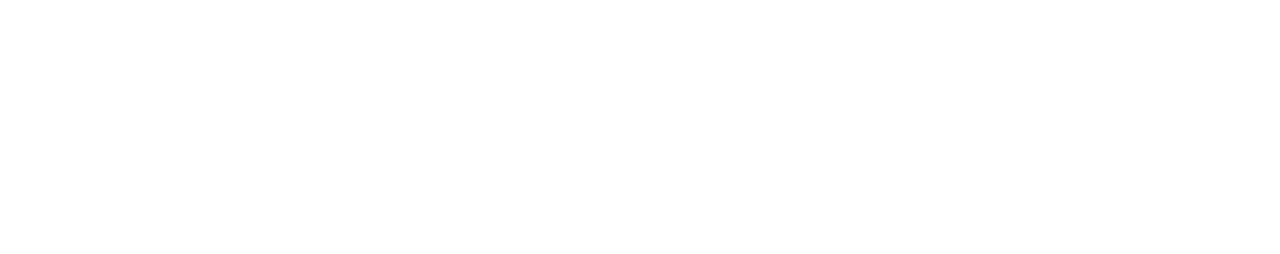
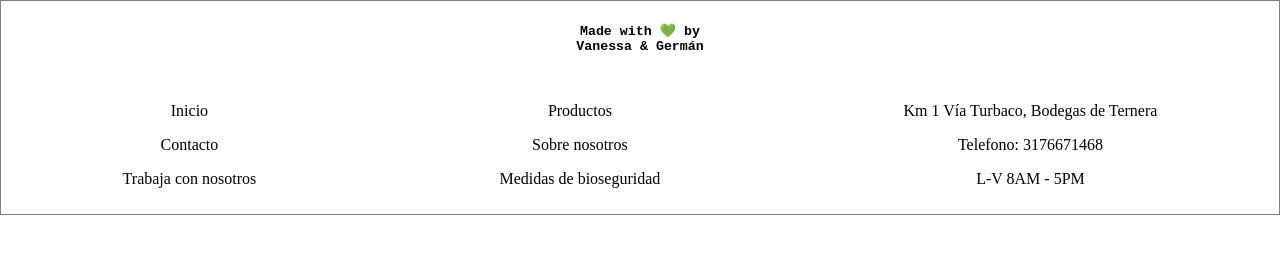
Before and after one commit to germantellezv/caragro-frontend, a plain HTML site: page index.html in a window 1280 px wide. Drawn offline with Linux system fonts and the light colour scheme.

Commit message:
[FOOTER/ADD] Initial footer

```diff
--- /dev/null
+++ b/css/footer.css
@@ -0,0 +1,23 @@
+body{
+  margin: 0;
+}
+
+footer {
+  border: 1px solid gray;
+  text-align: center;
+}
+
+.footer-title {
+  font-weight: 600;
+  font-family: 'Courier New', Courier, monospace;
+}
+
+.footer-container {
+  display: flex;
+  justify-content: space-around;
+  align-items: center;
+}
+
+.footer-column {
+  padding: 10px;
+}
--- a/index.html
+++ b/index.html
@@ -3,21 +3,38 @@
 <head>
   <meta charset="UTF-8">
   <title>Caragro | Arroz</title>
+  <link rel="stylesheet" href="css/footer.css">
 </head>
 <body>
 
 
     <div class="header">
       <!-- TODO: Navbar -->
-
     </div>
 
     <section>
       <!-- TODO: Some products -->
     </section>
 
-    <footer>
-      <!-- Contact and social media -->
+    <footer class="footer">
+      <h5 class="footer-title">Made with 💚 by <br> Vanessa & Germán</h5>
+      <div class="footer-container">
+        <div class="footer-column">
+          <p>Inicio</p>
+          <p>Contacto</p>
+          <p>Trabaja con nosotros</p>
+        </div>
+        <div class="footer-column">
+          <p>Productos</p>
+          <p>Sobre nosotros</p>
+          <p>Medidas de bioseguridad</p>
+        </div>
+        <div class="footer-column">
+          <p>Km 1 Vía Turbaco, Bodegas de Ternera</p>
+          <p>Telefono: 3176671468</p>
+          <p> L-V 8AM - 5PM</p>
+        </div>
+      </div>
     </footer>
 
 
```
